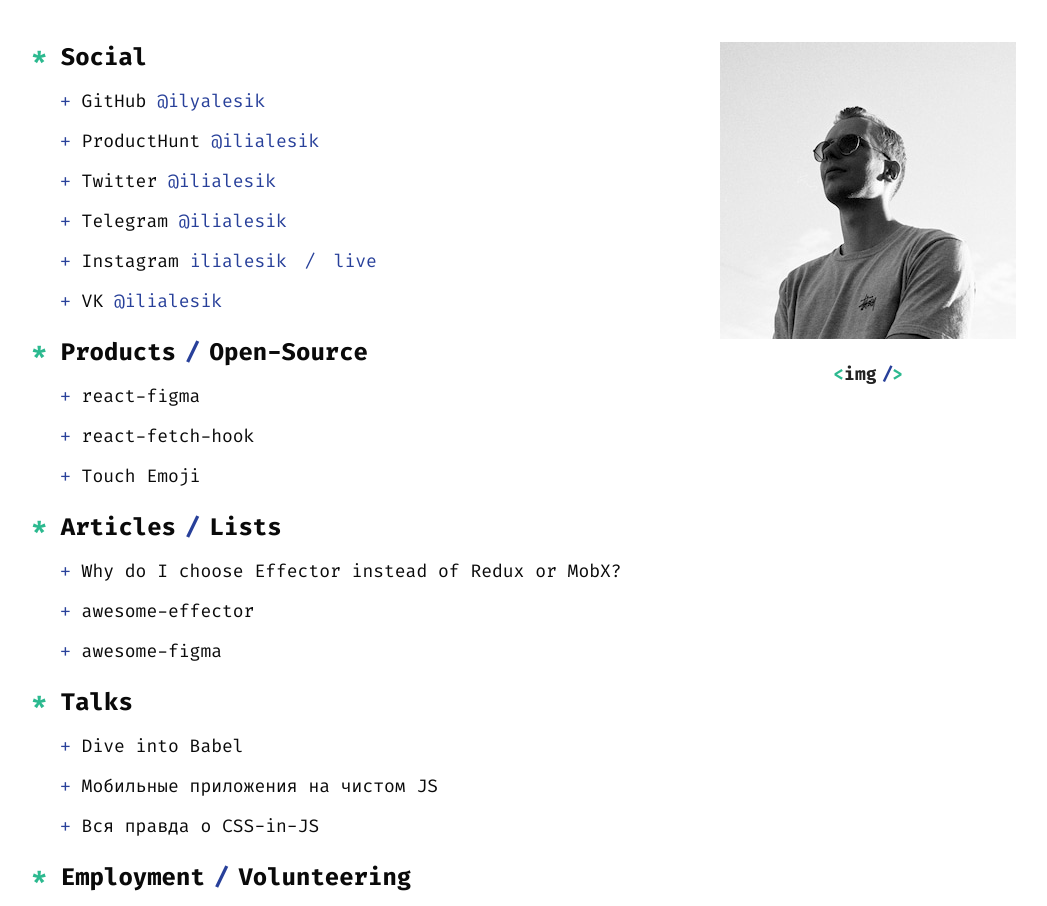
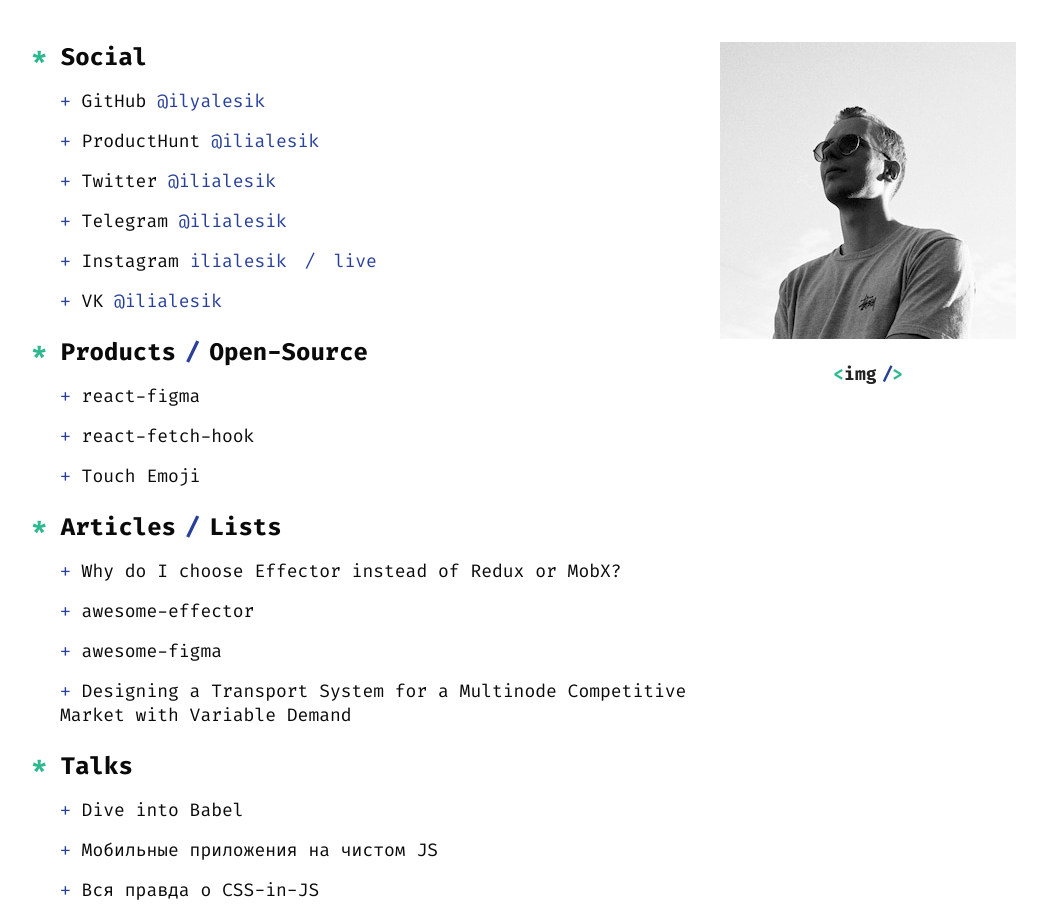
Before and after one commit to ilyalesik/lesik-dev, a website built with Parcel: page src/index.html in a window 1280 px wide. Shown: the part 118-1024 px from the top of the page, without its empty margins (116-1163 px from the left). Built offline with nearby package versions, Linux system fonts and the light colour scheme.

Commit message:
Add Designing a Transport System for a Multinode Competitive Market with Variable Demand article

```diff
--- a/src/index.html
+++ b/src/index.html
@@ -69,6 +69,9 @@
                         <li>
                             <a target="_blank" href="https://github.com/figma-community/awesome-figma" class="md-list__link">awesome-figma</a>
                         </li>
+                        <li>
+                            <a target="_blank" href="https://link.springer.com/article/10.1007/s10598-018-9402-9" class="md-list__link">Designing a Transport System for a Multinode Competitive Market with Variable Demand</a>
+                        </li>
                     </ul>
                 </li>
                 <li>Talks
```
